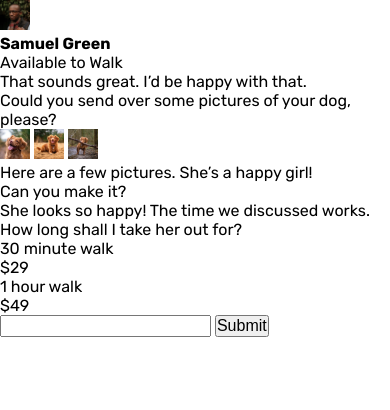
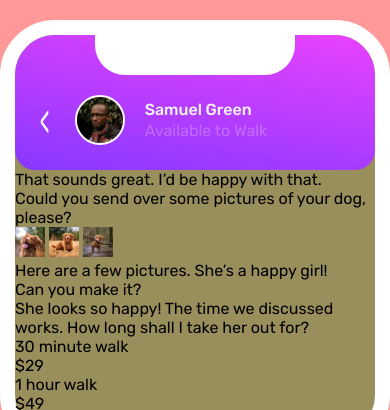
Before and after one commit to O-h-coder/Chat-App-CSS-Illustration-Master, a plain HTML site: page index.html in a window 390 px wide. Shown: the top 410 px of the page. Drawn offline with Linux system fonts and the light colour scheme.

Commit message:
Fixed Anything and Finished Head Phone

```diff
--- a/Style/main.css
+++ b/Style/main.css
@@ -4,14 +4,15 @@
   margin: 0;
   box-sizing: border-box;
   list-style: none;
-  font-size: 1rem;
+  font-size: 16px;
 }
 html {
   scroll-behavior: smooth;
-  font-family: "Rubik", sans-serif;
 }
 body {
   position: relative;
+  font-family: "Rubik", sans-serif;
+  font-size: 1rem;
 }
 :root {
   --main-heading: #3e2753;
@@ -38,26 +39,97 @@ body {
   .container {
     flex-direction: column;
     gap: 100px;
+    background-color: rgba(255, 0, 0, 0.4);
   }
 }
 /* Desktop */
 @media (min-width: 768px) {
   .container {
     flex-direction: row;
+    background-color: rgba(0, 47, 255, 0.4);
   }
 }
 img {
   width: 30px;
 }
 /* End Basic Rules */
+/* ! */
+/* ! */
+/* ! */
+/* ! */
+/* ! */
+/* Start Main One */
 
-/* Start main Two */
+.container .main-one .box-phone {
+  display: flex;
+  background-color: rgba(0, 128, 0, 0.4);
+  flex-direction: column;
+  border-radius: 55px;
+  margin: 20px auto;
+  border: 15px solid #ffffff;
+}
+.main-one .box-phone .head {
+  padding: 60px 20px 25px;
+  display: flex;
+  align-items: center;
+  gap: 20px;
+  background-image: linear-gradient(
+    10deg,
+    var(--Gradients-two),
+    var(--Gradients-one)
+  );
+  border-radius: 40px;
+  border-bottom-left-radius: 20px;
+  border-bottom-right-radius: 20px;
+  position: relative;
+}
+.main-one .head::before {
+  content: "<";
+  font-size: 2.5rem;
+  width: -65px;
+  color: #ffffff;
+  transform: rotateY(60deg);
+}
+.main-one .head::after {
+  content: "";
+  position: absolute;
+  background-color: #ffffff;
+  width: 200px;
+  height: 40px;
+  border-bottom-left-radius: 30px;
+  border-bottom-right-radius: 30px;
+  top: 0;
+  left: 50%;
+  transform: translateX(-50%);
+}
+.main-one .box-phone .head img {
+  width: 50px;
+  border-radius: 50%;
+  border: 2px solid white;
+}
+.main-one .box-phone .head h1 {
+  color: var(--app-background);
+  font-weight: 500;
+  margin-bottom: 2px;
+}
+.main-one .box-phone .head p {
+  color: var(--sub-heading-at-the-top-of-the-app-UI);
+  opacity: 0.5;
+}
+
+/* End Main One */
+/* ! */
+/* ! */
+/* ! */
+/* ! */
+/* ! */
+/* Start Main Two */
 .container .main-two {
   max-width: 450px;
   min-width: 300px;
 }
 .container .main-two h1 {
-  font-size: 38px;
+  font-size: 2.5rem;
   font-weight: 600;
   margin-bottom: 20px;
   color: var(--main-heading);
@@ -72,4 +144,4 @@ img {
     text-align: center;
   }
 }
-/* End main Two */
+/* End Main Two */
```
